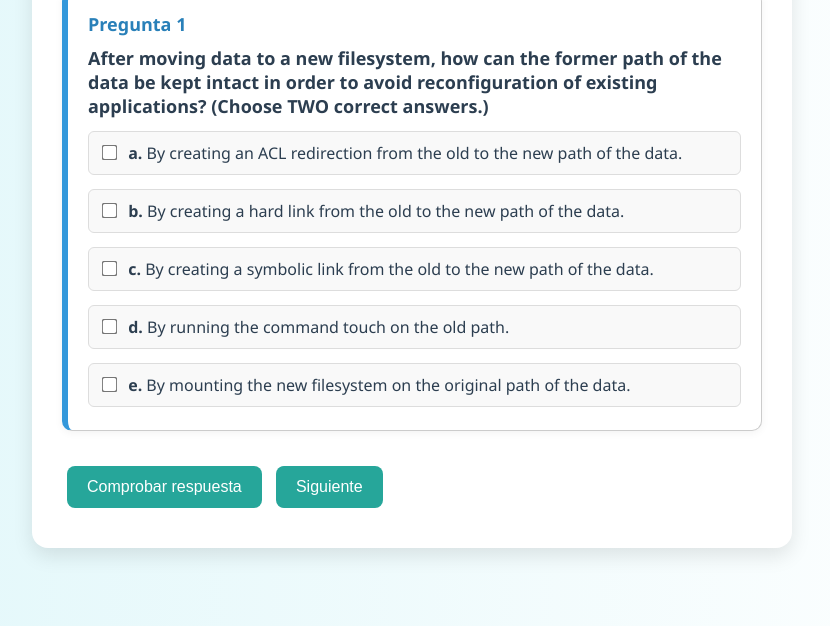
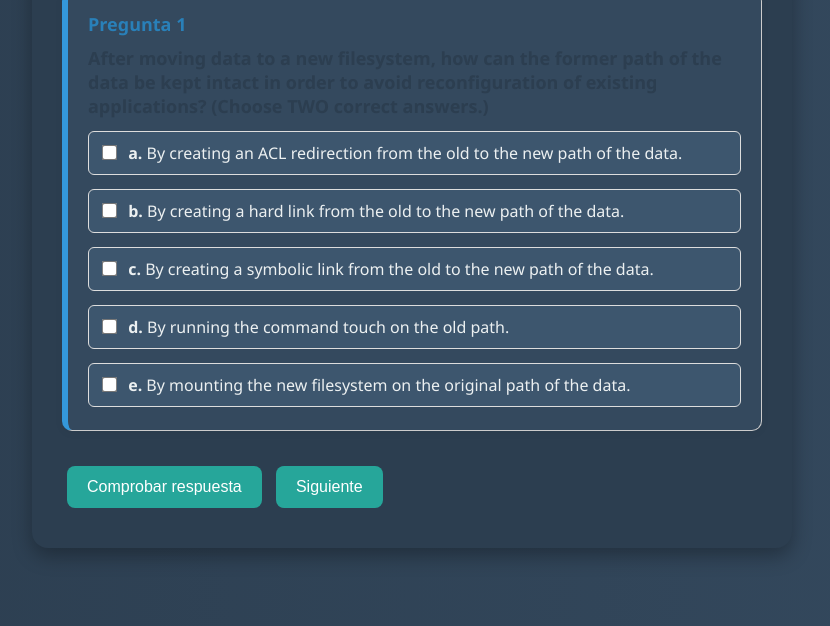
Before and after one commit to CristianSantosGuillen/simuladorexamen-lpic, a plain HTML site: page index.html in a window 1280 px wide. Shown: the part 174-800 px from the top of the page, without its empty margins (228-1058 px from the left). Drawn offline with Linux system fonts and the light colour scheme.

Commit message:
Update style.css

```diff
--- a/style.css
+++ b/style.css
@@ -1,25 +1,26 @@
 body {
   font-family: 'Segoe UI', Tahoma, Geneva, Verdana, sans-serif;
-  background: linear-gradient(to right, #e0f7fa, #ffffff);
+  background: linear-gradient(to right, #2c3e50, #34495e);
   padding: 40px;
-  color: #2c3e50;
+  color: #ecf0f1;
 }
 
 .container {
-  background: #ffffff;
+  background: #2c3e50;
   padding: 30px;
   border-radius: 16px;
   max-width: 700px;
   margin: auto;
-  box-shadow: 0 8px 20px rgba(0, 0, 0, 0.1);
+  box-shadow: 0 8px 20px rgba(0, 0, 0, 0.3);
   transition: all 0.3s ease-in-out;
+  color: #ecf0f1;
 }
 
 h1 {
   text-align: center;
   font-size: 28px;
   margin-bottom: 30px;
-  color: #1a237e;
+  color: #3498db;
 }
 
 .question {
@@ -38,13 +39,14 @@ label {
   margin: 3px 0;
   border: 1px solid #ccc;
   border-radius: 6px;
-  background-color: #f9f9f9;
+  background-color: #34495e;
+  color: #ecf0f1;
   cursor: pointer;
   transition: background-color 0.2s, border-color 0.2s;
 }
 
 label:hover {
-  background-color: #e0f2f1;
+  background-color: #3d566e;
   border-color: #26a69a;
 }
 
@@ -109,7 +111,7 @@ button:hover {
   border-left: 6px solid #3498db;
   padding: 20px;
   border-radius: 10px;
-  background-color: #fff;
+  background-color: #34495e;
   margin-bottom: 25px;
   box-shadow: 0 2px 8px rgba(0, 0, 0, 0.05);
 }
@@ -141,13 +143,14 @@ button:hover {
   padding: 10px;
   border: 1px solid #ddd;
   border-radius: 6px;
-  background-color: #f9f9f9;
+  background-color: #3d566e;
+  color: #ecf0f1;
   cursor: pointer;
   transition: background-color 0.2s ease;
 }
 
 .opcion-label:hover {
-  background-color: #f0f8ff;
+  background-color: #4a6b8a;
 }
 
 .opcion-label input {
```
